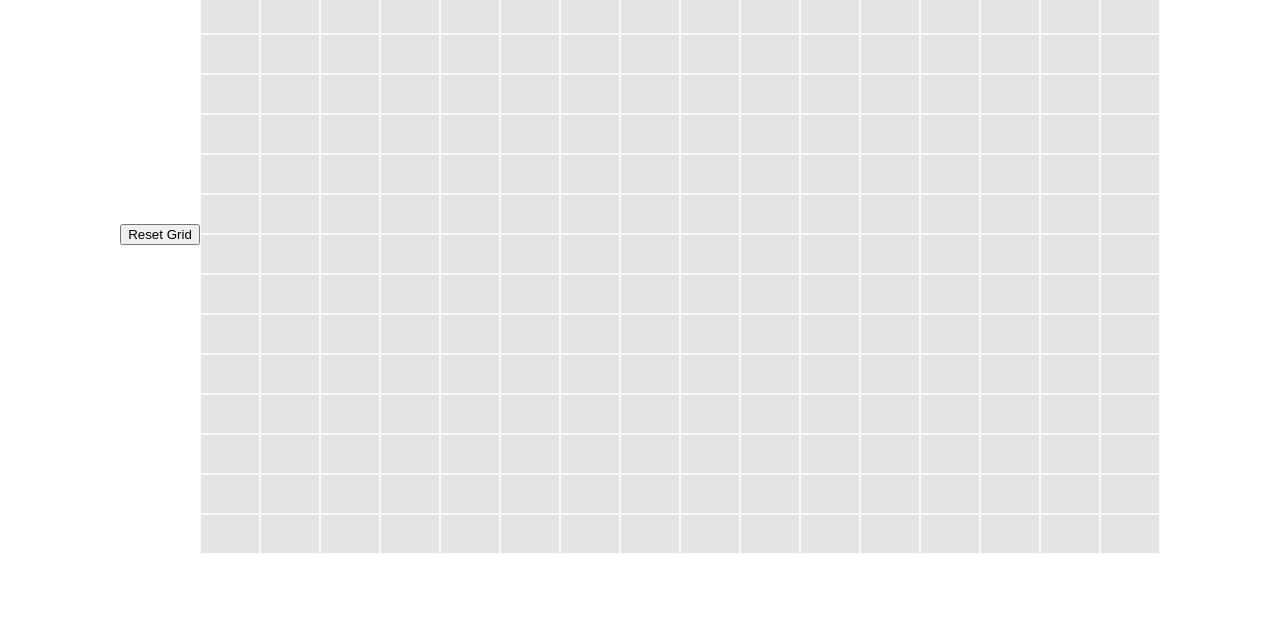
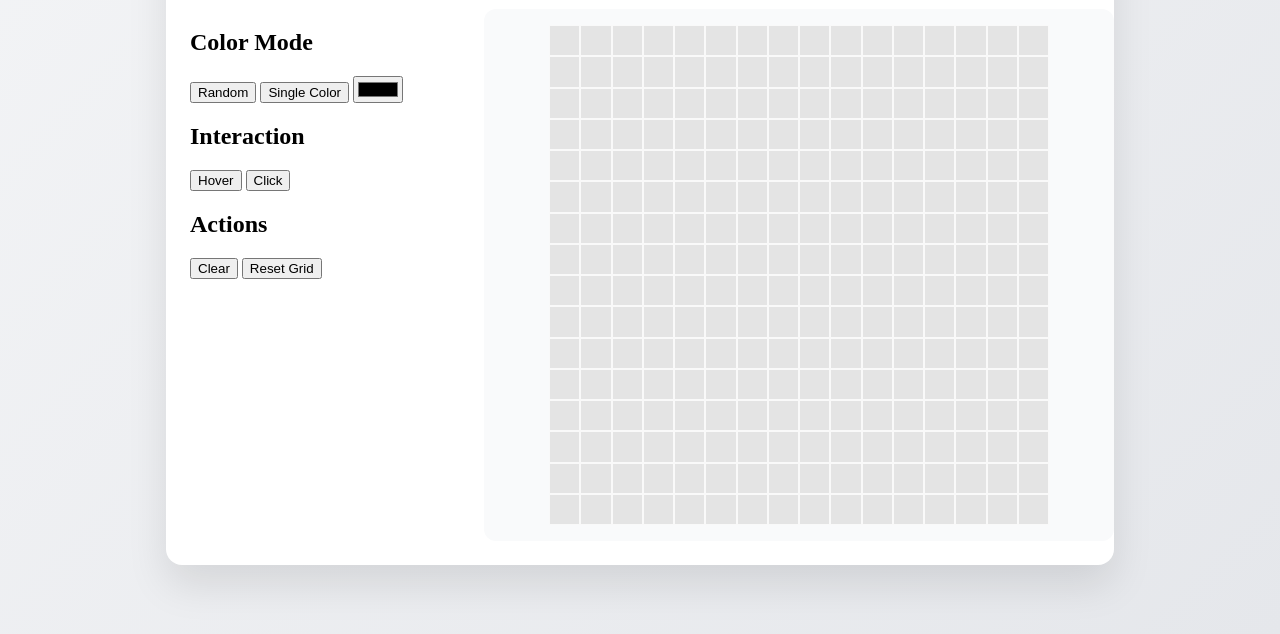
Before and after one commit to houssamelbadaoui/etch-a-sketch, a plain HTML site: page index.html in a window 1280 px wide. Shown: the part 166-800 px from the top of the page. Drawn offline with Linux system fonts and the light colour scheme.

Commit message:
Add a title, color button, clear button, click and hover button and style

```diff
--- a/index.html
+++ b/index.html
@@ -1,20 +1,38 @@
 <!DOCTYPE html>
 <html lang="en">
+  <head>
+    <meta charset="UTF-8" />
+    <meta name="viewport" content="width=device-width, initial-scale=1.0" />
+    <title>Etch-a-Sketch</title>
+    <link rel="stylesheet" href="style.css" />
+  </head>
 
-<head>
-    <meta charset="UTF-8">
-    <meta name="viewport" content="width=device-width, initial-scale=1.0">
-    <title>Document</title>
-    <link rel="stylesheet" href="style.css">
-</head>
+  <body>
+    <div class="app">
+      <h1 class="title">Etch-a-Sketch</h1>
+      <div class="main">
+        <!--LEFT: control-->
+        <div class="control">
+          <h2>Color Mode</h2>
+          <button id="randomColor">Random</button>
+          <button id="singleColor">Single Color</button>
+          <input type="color" id="colorpicker" value="#000000" />
 
-<body>
-    <button id="reset">Reset Grid</button>
-    <div id="container">
+          <h2>Interaction</h2>
+          <button id="hoverMode">Hover</button>
+          <button id="clickMode">Click</button>
 
+          <h2>Actions</h2>
+          <button id="clear">Clear</button>
+          <button id="reset">Reset Grid</button>
+        </div>
+        <!--RIGHT: Grid-->
+        <div class="grid-wrapper">
+          <div id="container"></div>
+        </div>
+      </div>
     </div>
     <!--link script.js-->
     <script src="script.js"></script>
-</body>
-
+  </body>
 </html>
--- a/style.css
+++ b/style.css
@@ -4,12 +4,60 @@ body {
   align-items: center;
   height: 100vh;
   margin: 0;
+  background: linear-gradient(135deg, #f3f4f6, #e5e7eb);
+}
+.app {
+  background: #ffffff;
+  padding: 24px;
+  border-radius: 16px;
+  box-shadow: 0 20px 40px rgba(0, 0, 0, 0.1);
+  width: 900px;
+}
+.title {
+  text-align: center;
+  margin-bottom: 24px;
+  color: #1f2937;
+}
+.main {
+  display: grid;
+  grid-template-columns: 30% 70%;
+  gap: 24px;
+}
+/* CONTROLS */
+.controls h2 {
+  margin-top: 16px;
+  margin-bottom: 8px;
+  font-size: 16px;
+  color: #374151;
+}
+.controls button,
+.controls input[type="color"] {
+  width: 100%;
+  margin-bottom: 8px;
+  padding: 10px;
+  border-radius: 8px;
+  border: 1px solid #d1d5db;
+  background: #f9fafb;
+  cursor: pointer;
+}
+.controls button:hover {
+  background: #e5e7eb;
+}
+/* GRID AREA */
+.grid-wrapper {
+  display: flex;
+  justify-content: center;
+  align-items: center;
+  background: #f9fafb;
+  border-radius: 12px;
+  padding: 16px;
 }
 
 #container {
-  width: 960px;
-  height: 640px;
+  width: 500px;
+  height: 500px;
   display: grid;
+  background: white;
   grid-template-columns: repeat(16, 1fr);
   grid-template-rows: repeat(16, 1fr);
 }
```
